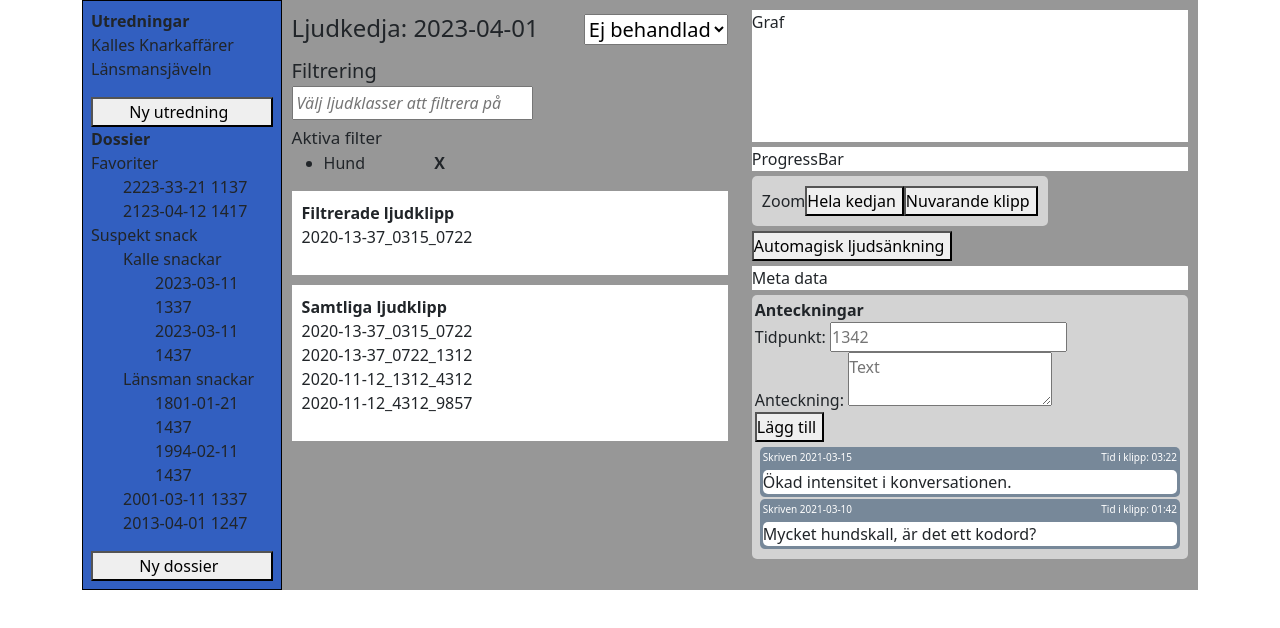
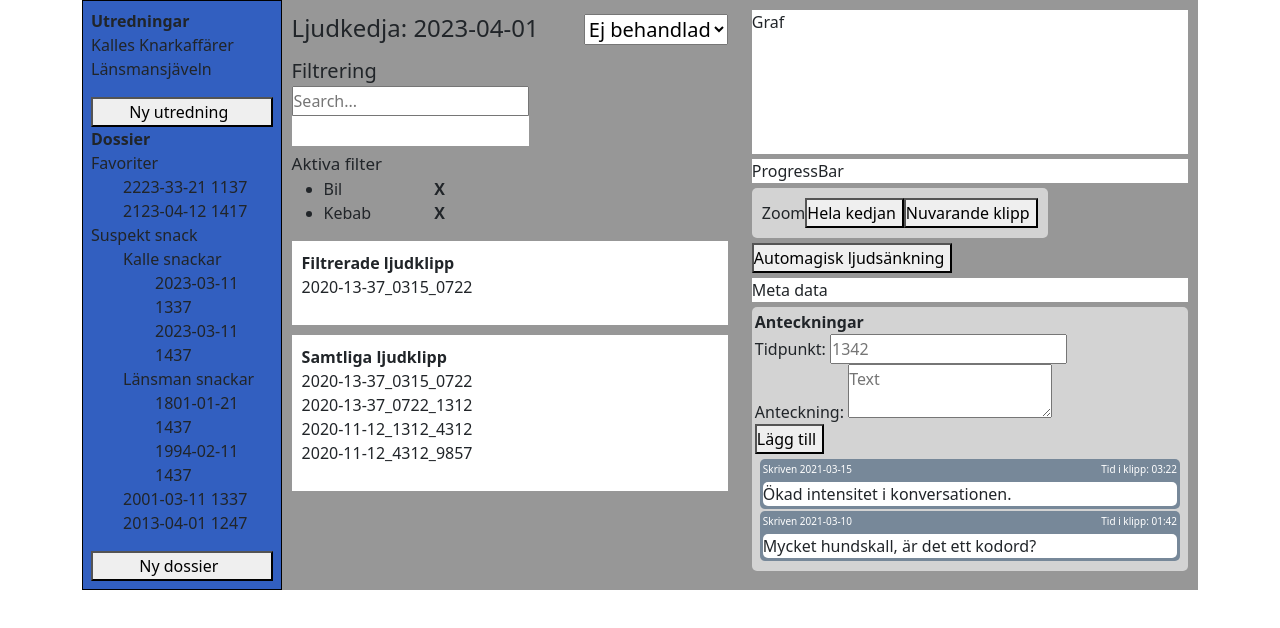
Before and after one commit to Effektiva/analysering-av-ljudanalys, a Next.js app in the folder frontend/: page / in a window 1280 px wide. Shown: the top 628 px of the page. Built offline with nearby package versions, Linux system fonts and the light colour scheme.

Commit message:
46: Now able to delete, add categories to filter. Categories can no longer be selected twice. Now able to browse through potential categories to select. Problem: Have to rethink the structure of the categoriy-browsing, it generates undefined behaviour.

```diff
--- a/frontend/components/Filter/SearchBar.tsx
+++ b/frontend/components/Filter/SearchBar.tsx
@@ -3,17 +3,55 @@ import { useState, KeyboardEvent, ChangeEvent } from "react";
 
 type Props = {
   dictionary: Array<string>
+  activatedCategories: Array<string>
   onSubmit: Function
 }
 
+class Suggestions {
+  elements: Array<string> = [];
+  index: number = 0;
+
+  setElements(input: Array<string>) {
+    this.elements = input;
+    this.index = 0;
+  }
+
+  getCurrentSuggestion() {
+    if (this.elements.length === 0) {
+      return "";
+    }
+    return this.elements[this.index];
+  }
+
+  getNextSuggestion() {
+    if (this.elements.length === 0) {
+      return "";
+    } else {
+      this.index++;
+      if (this.elements.length <= this.index) {
+        this.index = 0;
+      }
+      console.log(this.index);
+      return this.elements[this.index];
+    }
+  }
+}
+
+let suggestions = new Suggestions();
+
 const SearchBar = (props: Props) => {
   const [prefix, setPrefix] = useState("");
-  const [suggestion, setSuggestion] = useState("");
+  const [suggestion, setSuggestion] = useState<string>();
+  const [displayInvalidInput, setDisplayInvalidInput] = useState(false);
+
+  const unusedCategories: Array<string> = props.dictionary.filter((elem) => {
+    return !props.activatedCategories.includes(elem);
+  })
 
   // Finds dictionary sentences matching with input string.
-  const findPrefix = (input: string): string[] => {
-    const dropdown: string[] = [];
-    for (const word of props.dictionary) {
+  const findPrefix = (input: string): Array<string> => {
+    const dropdown: Array<string> = [];
+    for (const word of unusedCategories) {
       if (word.toLowerCase().startsWith(input.toLowerCase())) {
         dropdown.push(word);
       }
@@ -25,27 +63,33 @@ const SearchBar = (props: Props) => {
   const changeHandler = (event: ChangeEvent<HTMLInputElement>): void => {
     var value = event.target.value;
     setPrefix(value);
-    var suggestions = findPrefix(value);
-    var firstWord = suggestions[0];
-    if (suggestions.length !== 0 && value.length !== 0) {
-      setSuggestion(firstWord);
-    } else {
-      setSuggestion("Not an existing category!");
+    if (value.length !== 0) {
+      suggestions.setElements(findPrefix(value));
     }
+    setDisplayInvalidInput(false);
   }
 
   // Handler for key pressing.
   const keyDownHandler = (event: KeyboardEvent<HTMLInputElement>): void => {
     switch (event.key) {
       case "ArrowDown":
-        setPrefix(suggestion);
+        setSuggestion(suggestions.getNextSuggestion())
+        break;
+      case "ArrowRight":
+        const value = suggestions.getCurrentSuggestion();
+        setPrefix(value);
+        setDisplayInvalidInput(false);
+        suggestions.setElements(findPrefix(value));
         break;
       case "Enter":
-        if (props.dictionary.includes(prefix)) {
-          props.onSubmit(prefix)
-        } else {
-          setSuggestion("Not an existing category!")
+        const isValid = unusedCategories.includes(prefix.toLowerCase());
+        if (isValid) {
+          props.onSubmit(prefix.toLowerCase())
+          setPrefix("");
+          setSuggestion("");
+          suggestions.setElements([]);
         }
+        setDisplayInvalidInput(!isValid);
         break;
     }
   }
@@ -67,6 +111,8 @@ const SearchBar = (props: Props) => {
         name="search-bar"
         id="search-bar2"
         value={suggestion}
+        readOnly={true}
+        style={displayInvalidInput ? { borderColor: "red" } : { borderColor: 'transparent' }}
       />
     </div>
   );
--- a/frontend/components/Filter/SoundClassFilterInput.tsx
+++ b/frontend/components/Filter/SoundClassFilterInput.tsx
@@ -13,62 +13,79 @@ enum Style {
   ListHeader = STYLE_NAMESPACE + "listHeader"
 }
 
+type Props = {
+  onChange: Function;
+}
+
 const CATEGORIES: Array<FilterItem> = [
   {
     id: 0,
-    category: "Hund",
+    name: "Hund",
     certaintyLevel: 40
   },
   {
     id: 1,
-    category: "Bil",
+    name: "Bil",
     certaintyLevel: 80
   },
   {
     id: 3,
-    category: "Kebab",
+    name: "Kebab",
     certaintyLevel: 85
   },
   {
     id: 4,
-    category: "Haj",
+    name: "Haj",
+    certaintyLevel: 60
+  },
+  {
+    id: 5,
+    name: "Haja",
     certaintyLevel: 60
   }
 ];
 
 // TODO: Ensure that casing isn´t a problem!
-const DICTIONARY: Array<string> = ["kebab", "bil", "hund", "haj"];
+const DICTIONARY: Array<string> = ["kebab", "bil", "hund", "haj", "haja"];
 
-const SoundClassFilterInput = () => {
+// Initial content of the categorylist showing, determined by relevans.
+const THRESHOLD = 80;
+const VALIDCATEGORIES = CATEGORIES.filter((category) => {
+  return category.certaintyLevel >= THRESHOLD;
+})
 
-  // Initial content of the categorylist showing, determined by relevans.
-  const threshold = 80;
-  const validCategories = CATEGORIES.filter((category) => {
-    return category.certaintyLevel >= threshold;
+const SoundClassFilterInput = (props: Props) => {
+
+  const [activatedCategories, setActivatedCategories] = useState(
+    VALIDCATEGORIES.map((category) => {
+      return category.name.toLowerCase();
+    })
+  )
+
+  const categories: Array<FilterItem> = CATEGORIES.filter((item) => {
+    return activatedCategories.includes(item.name.toLowerCase());
   })
 
-  const [categories, setCategories] = useState(validCategories);
-
   // When a category is deleted.
-  const deleteItemHandler = (id: number) => {
-    const newFilter = categories.filter((item) => {
-      return item.id !== id;
-    });
-    setCategories(newFilter)
+  const deleteItemHandler = (name: string) => {
+    const temp = activatedCategories.filter((elem) => {
+      return elem !== name.toLowerCase();
+    })
+    setActivatedCategories(temp);
+    props.onChange(temp);
   }
 
   // When a category is appended when the user presses enter.
-  const addCategoryHandler = (category: string) => {
-    const [categoryItem] = CATEGORIES.filter((item) => {
-      return item.category.toLowerCase() === category;
-    })
-    setCategories([...categories, categoryItem]);
+  const addCategoryHandler = (name: string) => {
+    const temp = [...activatedCategories, name];
+    setActivatedCategories(temp);
+    props.onChange(temp);
   }
 
   return (
     <div className={Style.Container}>
       <div className={Style.Header}>Filtrering</div>
-      <SearchBar dictionary={DICTIONARY} onSubmit={addCategoryHandler} />
+      <SearchBar dictionary={DICTIONARY} activatedCategories={activatedCategories} onSubmit={addCategoryHandler} />
       <div className={Style.ListContainer}>
         <div className={Style.ListHeader}>Aktiva filter</div>
         <div className={Style.List}>
--- a/frontend/components/Filter/SoundClassFilterItem.tsx
+++ b/frontend/components/Filter/SoundClassFilterItem.tsx
@@ -7,7 +7,7 @@ enum Style {
 
 export type FilterItem = {
   id: number,
-  category: string
+  name: string
   certaintyLevel: number
 }
 
@@ -18,12 +18,12 @@ export type Props = {
 
 const SoundClassFilterItem = (props: Props) => {
   const deleteHandler = () => {
-    props.onDeleteItemHandler(props.filterProperties.id);
+    props.onDeleteItemHandler(props.filterProperties.name);
   }
 
   return (
     <li key={props.filterProperties.id}>
-      {props.filterProperties.category}
+      {props.filterProperties.name}
       <div className={Style.ListRemove} onClick={deleteHandler}>X</div>
     </li>
   );
--- a/frontend/components/SoundanalysisPage/SoundanalysisPage.tsx
+++ b/frontend/components/SoundanalysisPage/SoundanalysisPage.tsx
@@ -1,11 +1,12 @@
 import SoundfileList from "@/components/SoundfileList";
 import { Soundchain } from "@/components/MainView";
-import SoundClassFilterInput from "@/components/SoundClassFilterInput";
+import SoundClassFilterInput from "@/components/Filter/SoundClassFilterInput";
 import { DUMMY_SOUNDFILES_FILTERED_LIST, DUMMY_SOUNDFILES_LIST } from "@/modules/DummyData";
 import Graph from "./Graph";
 import ProgressBar from "./ProgressBar";
 import MetaData from "./MetaData";
 import Notes from "./Notes/Notes";
+import { PassThrough } from "stream";
 
 type Props = {
   soundchain: Soundchain,
@@ -24,6 +25,9 @@ enum Style {
 }
 
 const SoundanalysisPage = (props: Props) => {
+  const categoryFilterHandler = (categories: Array<string>) => {
+    return;
+  }
   return (
     <div className={Style.Container}>
       <div className="row">
@@ -40,7 +44,7 @@ const SoundanalysisPage = (props: Props) => {
             </select>
           </div>
 
-          <SoundClassFilterInput />
+          <SoundClassFilterInput onChange={categoryFilterHandler} />
 
           <div className={Style.Filtered}>
             <SoundfileList
```
